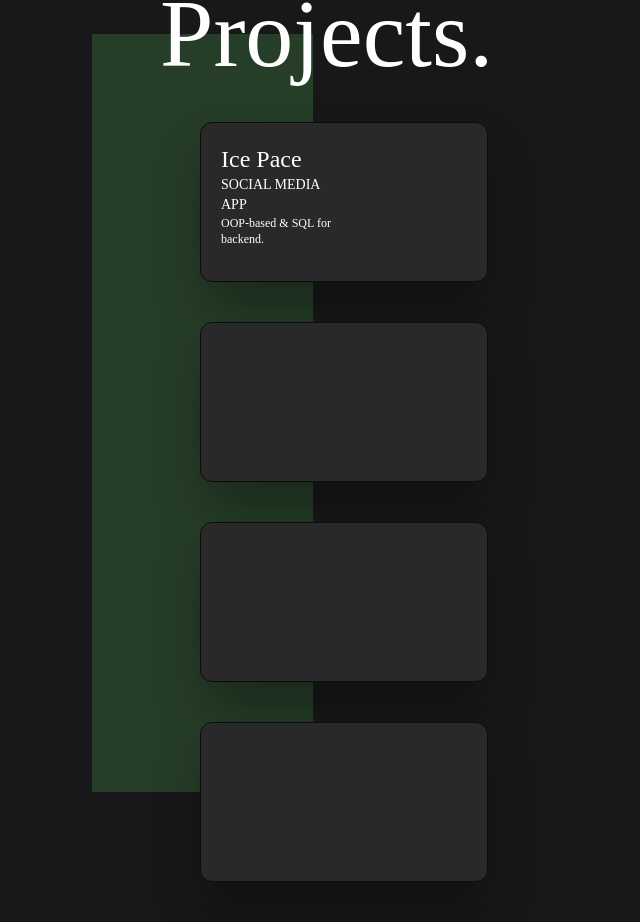
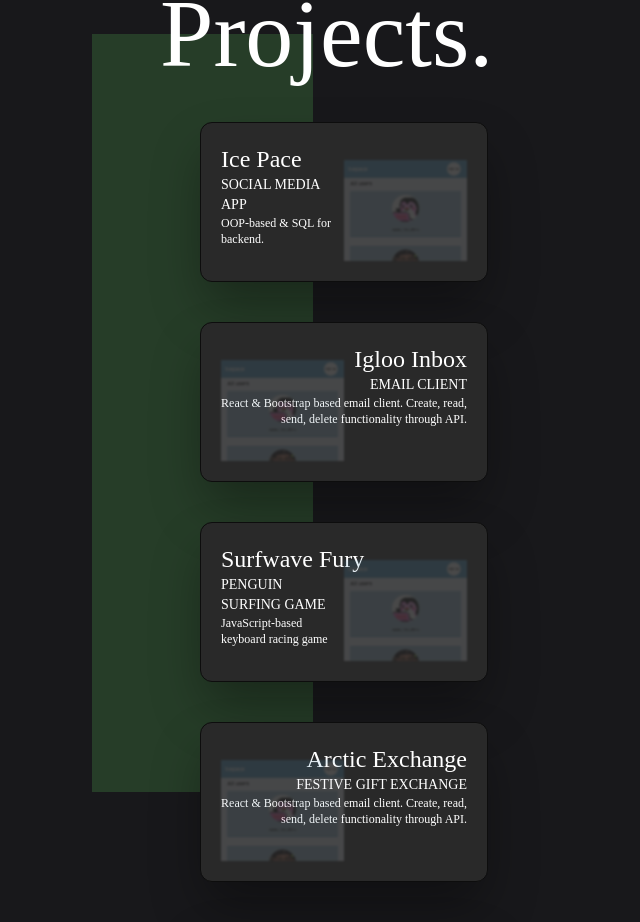
Before and after one commit to Georgeoak03/portfolioV2, a React (Create React App) app in the folder portfolio/: page / in a window 1280 px wide. Shown: the part 1874-2796 px from the top of the page, without its empty margins (0-640 px from the left). Built offline with nearby package versions, Linux system fonts and the light colour scheme.

Commit message:
project cards info filled

```diff
--- a/portfolio/src/App.js
+++ b/portfolio/src/App.js
@@ -29,8 +29,8 @@ import Contact from "./components/Contact";
 function App() {
     return (
         <main id="main">
+            <Splash id="splash"/>
             <Navbar />
-            <Splash id="splash"/>
             <About id="about"/>
             <Projects id="projects"/>
             <Contact id="contact"/>
--- a/portfolio/src/components/Projects.js
+++ b/portfolio/src/components/Projects.js
@@ -1,4 +1,5 @@
 import React from "react";
+import IcePace from './IcePace.png';
 
 export default function Projects() {
     return (
@@ -12,23 +13,88 @@ export default function Projects() {
                 </div>
                 <div className="relative flex-wrap-col m-auto justify-center top-36 w-fit md:top-32 md:left-40">
                     <div className="flex-wrap-col w-72 h-40 z-10 m-10 rounded-xl bg-[#292929] drop-shadow-2xl shadow-2xl border-[#0d0d0d] border-[1px] border-solid p-5">
-                        <div className="relative w-full">
-                            <h3 className="text-white font-['Great_Sailor'] text-2xl">Ice Pace</h3>
-                        </div>
-                        <div className="relative w-1/2">
-                            <h4 className="text-white font-['Futura'] text-sm">SOCIAL MEDIA APP</h4>
-                        </div>
-                        <div className="relative w-1/2">
-                            <p className="text-white font-['Futura'] text-xs">OOP-based & SQL for backend.</p>
+                        <div className="relative h-full">
+                            <div className="absolute z-0 w-1/2 bottom-0 right-0">
+                                <img src={IcePace} alt="IcePace" className="opacity-[.15] blur-[1px]"/>
+                            </div>
+                            <div className="w-full z-10">
+                                <h3 className="text-white font-['Great_Sailor'] text-2xl">Ice Pace</h3>
+                            </div>
+                            <div className="w-1/2 z-10">
+                                <h4 className="text-white font-['Futura'] text-sm">SOCIAL MEDIA APP</h4>
+                            </div>
+                            <div className="w-1/2 z-10">
+                                <p className="text-white font-['Futura'] text-xs">OOP-based & SQL for backend.</p>
+                            </div>
                         </div>
                     </div>
-                    <div className="flex w-72 h-40 z-10 m-10 rounded-xl bg-[#292929] drop-shadow-2xl shadow-2xl border-[#0d0d0d] border-[1px] border-solid">
+                    <div className="flex-wrap-col w-72 h-40 z-10 m-10 rounded-xl bg-[#292929] drop-shadow-2xl shadow-2xl border-[#0d0d0d] border-[1px] border-solid p-5">
+                        <div className="relative h-full">
+                            <div className="absolute z-0 w-1/2 bottom-0 left-0">
+                                <img src={IcePace} alt="IcePace" className="opacity-[.15] blur-[1px]"/>
+                            </div>
+                            <div className="left-1/2 flex-wrap-col">
+                                <div className="w-full z-10">
+                                    <h3 className="text-white font-['Great_Sailor'] text-2xl text-right">Igloo Inbox</h3>
+                                </div>
+                                <div className="z-10">
+                                    <h4 className="text-white font-['Futura'] text-sm text-right">EMAIL CLIENT</h4>
+                                </div>
+                                <div className="z-10">
+                                    <p className="text-white font-['Futura'] text-xs text-right">React & Bootstrap based email client. Create, read, send, delete functionality through API.</p>
+                                </div>
+                            </div>
+                        </div>
                     </div>
-                    <div className="flex w-72 h-40 z-10 m-10 rounded-xl bg-[#292929] drop-shadow-2xl shadow-2xl border-[#0d0d0d] border-[1px] border-solid">
+                    <div className="flex-wrap-col w-72 h-40 z-10 m-10 rounded-xl bg-[#292929] drop-shadow-2xl shadow-2xl border-[#0d0d0d] border-[1px] border-solid p-5">
+                        <div className="relative h-full">
+                            <div className="absolute z-0 w-1/2 bottom-0 right-0">
+                                <img src={IcePace} alt="IcePace" className="opacity-[.15] blur-[1px]"/>
+                            </div>
+                            <div className="w-full z-10">
+                                <h3 className="text-white font-['Great_Sailor'] text-2xl">Surfwave Fury</h3>
+                            </div>
+                            <div className="w-1/2 z-10">
+                                <h4 className="text-white font-['Futura'] text-sm">PENGUIN SURFING GAME</h4>
+                            </div>
+                            <div className="w-1/2 z-10">
+                                <p className="text-white font-['Futura'] text-xs">JavaScript-based keyboard racing game</p>
+                            </div>
+                        </div>
                     </div>
-                    <div className="flex w-72 h-40 z-10 m-10 rounded-xl bg-[#292929] drop-shadow-2xl shadow-2xl border-[#0d0d0d] border-[1px] border-solid">
+                    <div className="flex-wrap-col w-72 h-40 z-10 m-10 rounded-xl bg-[#292929] drop-shadow-2xl shadow-2xl border-[#0d0d0d] border-[1px] border-solid p-5">
+                        <div className="relative h-full">
+                            <div className="absolute z-0 w-1/2 bottom-0 left-0">
+                                <img src={IcePace} alt="IcePace" className="opacity-[.15] blur-[1px]"/>
+                            </div>
+                            <div className="left-1/2 flex-wrap-col">
+                                <div className="w-full z-10">
+                                    <h3 className="text-white font-['Great_Sailor'] text-2xl text-right">Arctic Exchange</h3>
+                                </div>
+                                <div className="z-10">
+                                    <h4 className="text-white font-['Futura'] text-sm text-right">FESTIVE GIFT EXCHANGE</h4>
+                                </div>
+                                <div className="z-10">
+                                    <p className="text-white font-['Futura'] text-xs text-right">React & Bootstrap based email client. Create, read, send, delete functionality through API.</p>
+                                </div>
+                            </div>
+                        </div>
                     </div>
-                    <div className="flex w-72 h-40 z-10 m-10 rounded-xl bg-[#292929] drop-shadow-2xl shadow-2xl border-[#0d0d0d] border-[1px] border-solid">
+                    <div className="flex-wrap-col w-72 h-40 z-10 m-10 rounded-xl bg-[#292929] drop-shadow-2xl shadow-2xl border-[#0d0d0d] border-[1px] border-solid p-5">
+                        <div className="relative h-full">
+                            <div className="absolute z-0 w-1/2 bottom-0 right-0">
+                                <img src={IcePace} alt="IcePace" className="opacity-[.15] blur-[1px]"/>
+                            </div>
+                            <div className="w-full z-10">
+                                <h3 className="text-white font-['Great_Sailor'] text-2xl">Wine Library</h3>
+                            </div>
+                            <div className="w-1/2 z-10">
+                                <h4 className="text-white font-['Futura'] text-sm">COLLECTION APP</h4>
+                            </div>
+                            <div className="w-1/2 z-10">
+                                <p className="text-white font-['Futura'] text-xs">PHP & SQL based app using communication with a database to store aa wine collection.</p>
+                            </div>
+                        </div>
                     </div>
                 </div>
                 <div className="relative top-36 w-2/5 h-32 left-[10%] md:top-32 md:left-40"></div>
--- a/portfolio/src/components/Splash.js
+++ b/portfolio/src/components/Splash.js
@@ -3,10 +3,10 @@ import React from "react";
 
 export default function Splash() {
     return (
-        <section id="splash" className="bg-zinc-900 min-h-screen">
+        <section id="splash" className="bg-zinc-900 min-h-screen z-999">
             <div className="relative">
-                <div className="absolute w-[70%] h-[475px] md:h-4/5 z-0 bg-[#222A23] top-52 left-[15%] md:left-1/4"></div>
-                <div className="relative max-w-xs z-10 top-44 left-[10%] md:left-[15%]">
+                <div className="absolute w-[70%] h-[475px] md:h-4/5 z-0 bg-[#222A23] top-44 left-[15%] md:left-1/4"></div>
+                <div className="relative max-w-xs z-10 top-36 left-[10%] md:left-[15%]">
                     <h1 className="lg:text-[175px] md:text-[150px] text-8xl text-white font-['Great_Sailor']">
                         HELLO THERE!
                     </h1>
```
